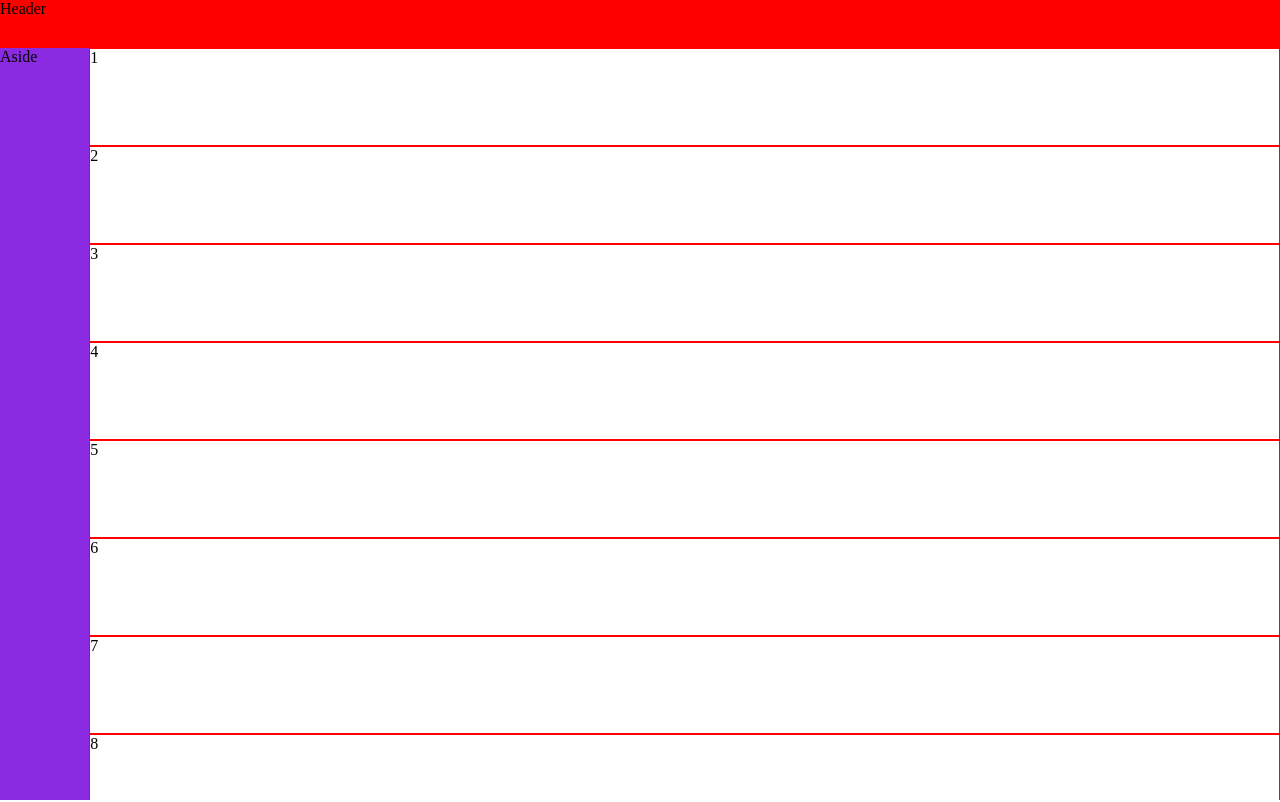
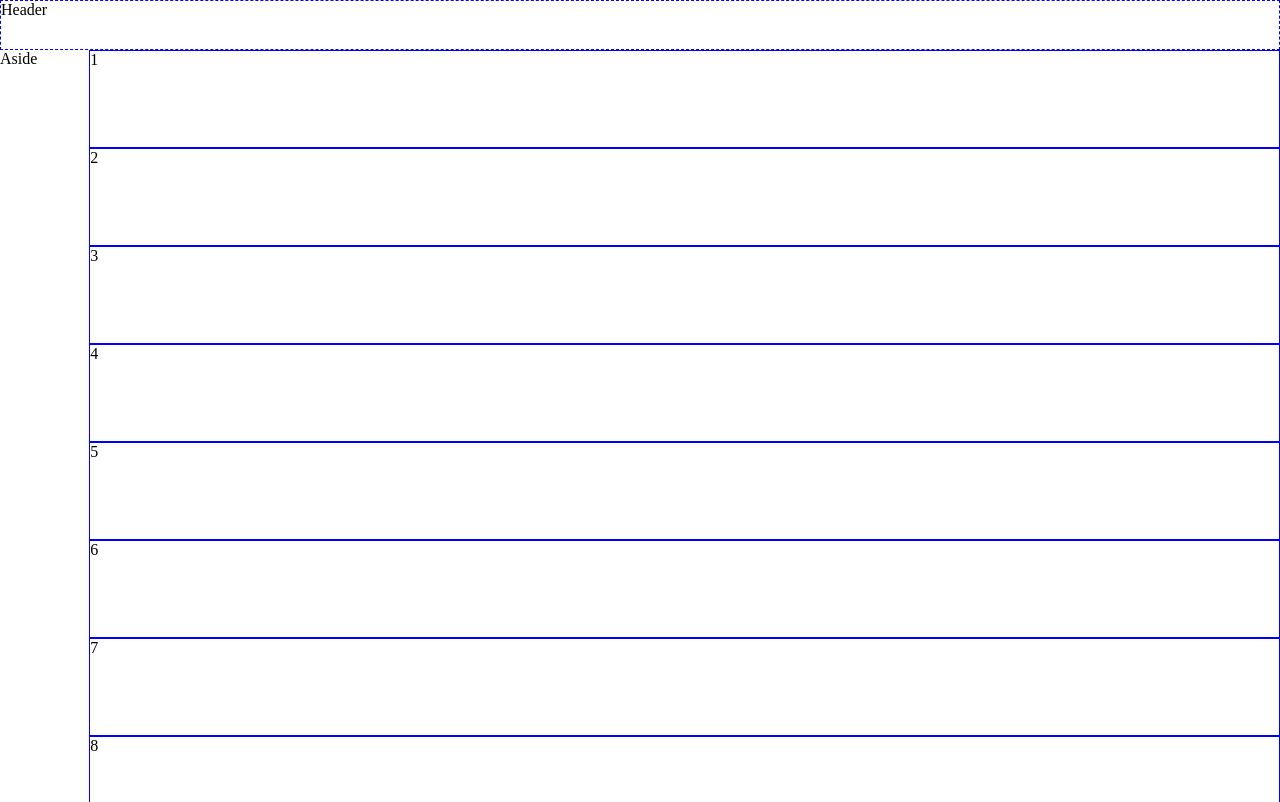
Before and after one commit to sokhuong-uon/fundamentals-of-web-development, a plain HTML site: page index.html in a window 1280 px wide. Drawn offline with Linux system fonts and the light colour scheme.

Commit message:
feat: light-dark function

```diff
--- a/assets/style.css
+++ b/assets/style.css
@@ -4,26 +4,35 @@
 }
 
 :root {
+  color-scheme: light dark;
+
   --bg-primary: white;
   --bg-secondary: lightblue;
   --fg-primary: black;
   --fg-secondary: green;
+  --border-color: blue;
+
+  --dark-bg-primary: black;
+  --dark-fg-primary: white;
+  --dark-fg-secondary: red;
+  --dark-border-color: white;
 }
 
 header {
-  background-color: red;
   height: 3rem;
+  border: 1px dashed light-dark(var(--border-color), var(--dark-border-color));
 }
 
 
 main {
   height: calc(100vh - 3rem);
   display: flex;
+  background-color: light-dark(var(--bg-primary), var(--dark-bg-primary));
 }
 
 aside {
   width: 6rem;
-  background-color: blueviolet;
+  background-color: light-dark(var(--bg-primary), var(--dark-bg-primary));
 }
 
 ul {
@@ -33,20 +42,9 @@ ul {
 
 li {
   height: 6rem;
-  border: 1px solid red;
+  border: 1px solid var(--border-color);
 }
 
-@media screen and (width >= 1024px) {
+/* @media (prefer-color-scheme: dark) {
 
-  /*some style*/
-
-}
-
-@media print {
-  .main-header {
-    display: none;
-  }
-  aside {
-    display: none;
-  }
-}
+} */
```
